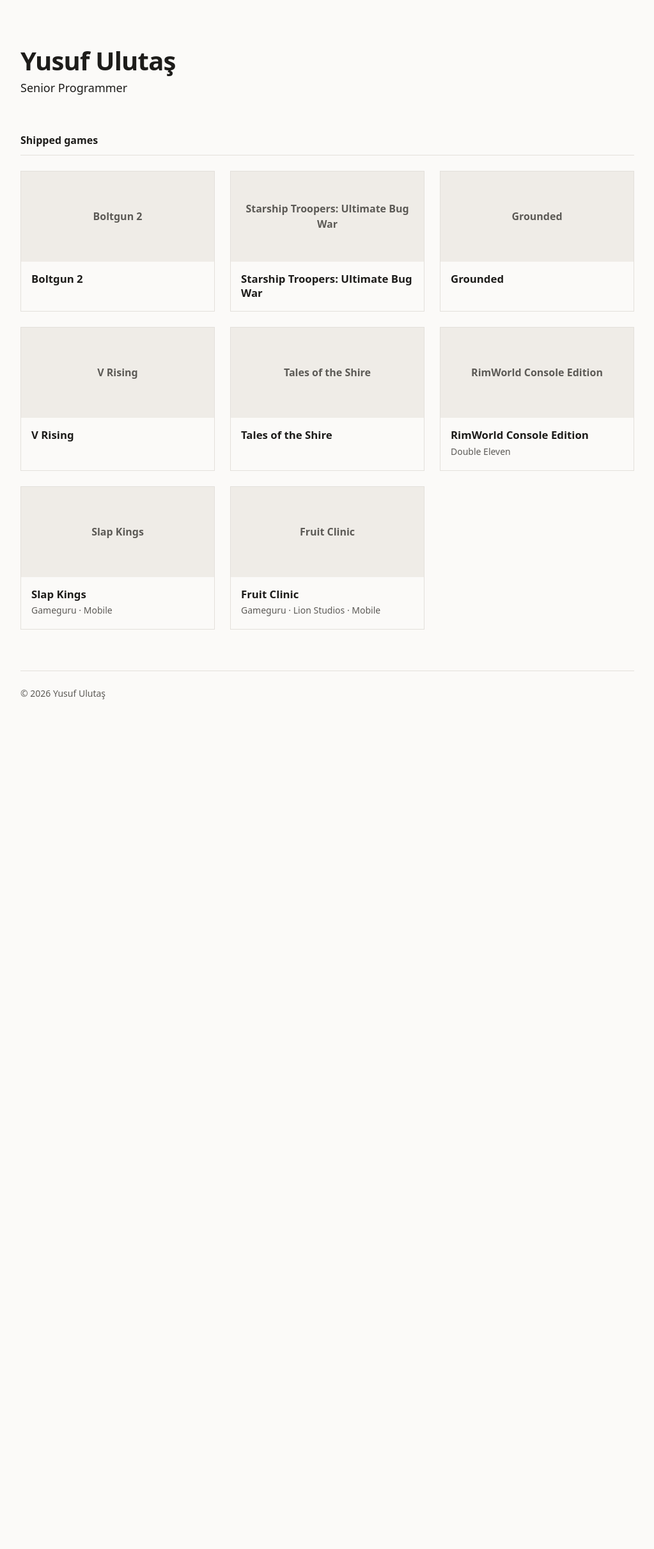
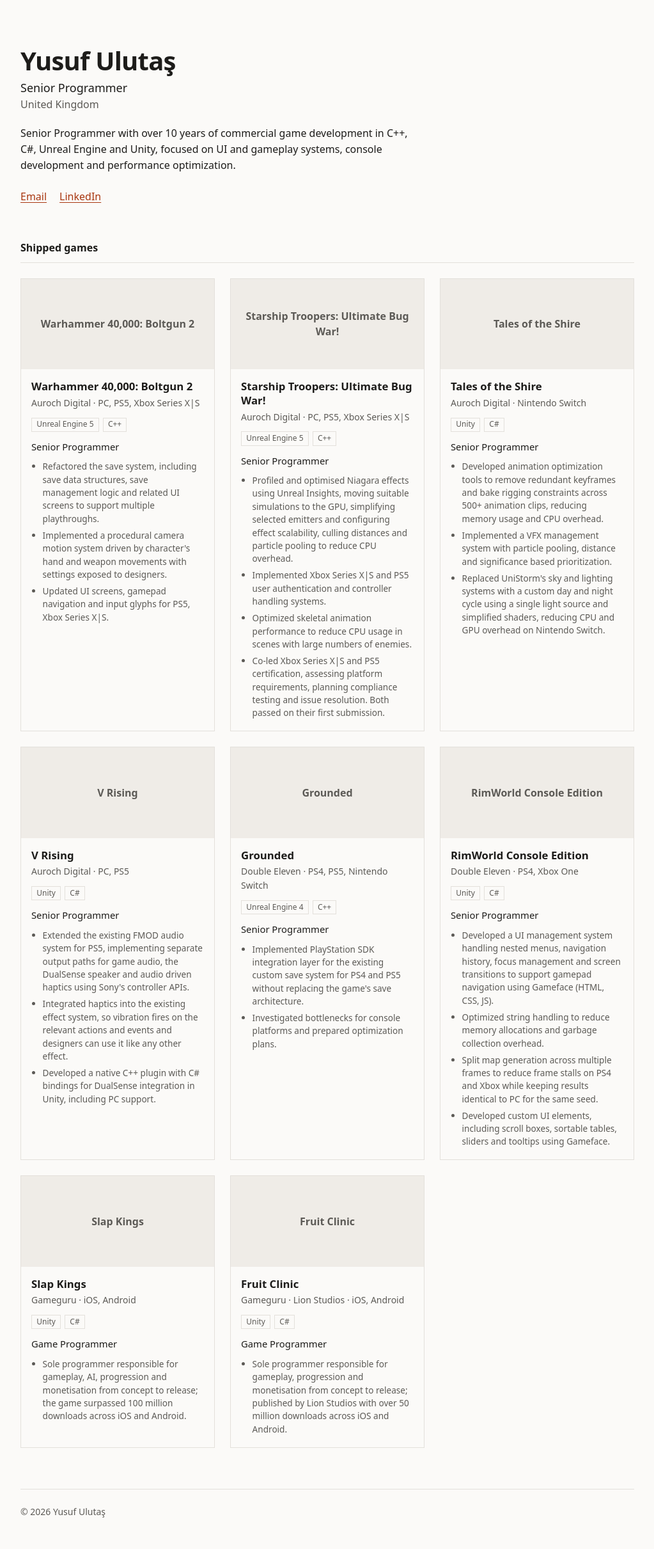
Before and after one commit to yusufulutas/yusufulutas.github.io, a Jekyll site: the page built from index.html, in a window 1280 px wide. Shown: the whole page at 64% size, without its empty margins (128-1151 px from the left). Built offline with Jekyll 4.4.1, drawn with Linux system fonts in a browser that asks for light colours; before the commit the page ends 1142 px from its top, so only the background shows below that.

Commit message:
Fill in games and profile from CV

```diff
--- a/_data/games.yml
+++ b/_data/games.yml
@@ -5,61 +5,81 @@
 #     - label: Steam
 #       url: https://store.steampowered.com/app/...
 
-- title: Boltgun 2
-  studio:
+- title: "Warhammer 40,000: Boltgun 2"
+  studio: Auroch Digital
   publisher:
   year:
-  platforms: []
-  tech: []
-  role:
+  platforms: [PC, PS5, Xbox Series X|S]
+  tech: [Unreal Engine 5, C++]
+  role: Senior Programmer
+  notes:
+    - Refactored the save system, including save data structures, save management logic and related UI screens to support multiple playthroughs.
+    - Implemented a procedural camera motion system driven by character's hand and weapon movements with settings exposed to designers.
+    - Updated UI screens, gamepad navigation and input glyphs for PS5, Xbox Series X|S.
   image:
   links: []
   featured: false
   section: professional
 
-- title: "Starship Troopers: Ultimate Bug War"
-  studio:
+- title: "Starship Troopers: Ultimate Bug War!"
+  studio: Auroch Digital
   publisher:
   year:
-  platforms: []
-  tech: []
-  role:
+  platforms: [PC, PS5, Xbox Series X|S]
+  tech: [Unreal Engine 5, C++]
+  role: Senior Programmer
+  notes:
+    - Profiled and optimised Niagara effects using Unreal Insights, moving suitable simulations to the GPU, simplifying selected emitters and configuring effect scalability, culling distances and particle pooling to reduce CPU overhead.
+    - Implemented Xbox Series X|S and PS5 user authentication and controller handling systems.
+    - Optimized skeletal animation performance to reduce CPU usage in scenes with large numbers of enemies.
+    - Co-led Xbox Series X|S and PS5 certification, assessing platform requirements, planning compliance testing and issue resolution. Both passed on their first submission.
+  image:
+  links: []
+  featured: false
+  section: professional
+
+- title: Tales of the Shire
+  studio: Auroch Digital
+  publisher:
+  year:
+  platforms: [Nintendo Switch]
+  tech: [Unity, C#]
+  role: Senior Programmer
+  notes:
+    - Developed animation optimization tools to remove redundant keyframes and bake rigging constraints across 500+ animation clips, reducing memory usage and CPU overhead.
+    - Implemented a VFX management system with particle pooling, distance and significance based prioritization.
+    - Replaced UniStorm's sky and lighting systems with a custom day and night cycle using a single light source and simplified shaders, reducing CPU and GPU overhead on Nintendo Switch.
+  image:
+  links: []
+  featured: false
+  section: professional
+
+- title: V Rising
+  studio: Auroch Digital
+  publisher:
+  year:
+  platforms: [PC, PS5]
+  tech: [Unity, C#]
+  role: Senior Programmer
+  notes:
+    - Extended the existing FMOD audio system for PS5, implementing separate output paths for game audio, the DualSense speaker and audio driven haptics using Sony's controller APIs.
+    - Integrated haptics into the existing effect system, so vibration fires on the relevant actions and events and designers can use it like any other effect.
+    - Developed a native C++ plugin with C# bindings for DualSense integration in Unity, including PC support.
   image:
   links: []
   featured: false
   section: professional
 
 - title: Grounded
-  studio:
+  studio: Double Eleven
   publisher:
   year:
-  platforms: []
-  tech: []
-  role:
-  image:
-  links: []
-  featured: false
-  section: professional
-
-- title: V Rising
-  studio:
-  publisher:
-  year:
-  platforms: []
-  tech: []
-  role:
-  image:
-  links: []
-  featured: false
-  section: professional
-
-- title: Tales of the Shire
-  studio:
-  publisher:
-  year:
-  platforms: []
-  tech: []
-  role:
+  platforms: [PS4, PS5, Nintendo Switch]
+  tech: [Unreal Engine 4, C++]
+  role: Senior Programmer
+  notes:
+    - Implemented PlayStation SDK integration layer for the existing custom save system for PS4 and PS5 without replacing the game's save architecture.
+    - Investigated bottlenecks for console platforms and prepared optimization plans.
   image:
   links: []
   featured: false
@@ -69,9 +89,14 @@
   studio: Double Eleven
   publisher:
   year:
-  platforms: []
-  tech: []
-  role:
+  platforms: [PS4, Xbox One]
+  tech: [Unity, C#]
+  role: Senior Programmer
+  notes:
+    - Developed a UI management system handling nested menus, navigation history, focus management and screen transitions to support gamepad navigation using Gameface (HTML, CSS, JS).
+    - Optimized string handling to reduce memory allocations and garbage collection overhead.
+    - Split map generation across multiple frames to reduce frame stalls on PS4 and Xbox while keeping results identical to PC for the same seed.
+    - Developed custom UI elements, including scroll boxes, sortable tables, sliders and tooltips using Gameface.
   image:
   links: []
   featured: false
@@ -81,9 +106,11 @@
   studio: Gameguru
   publisher:
   year:
-  platforms: [Mobile]   # iOS / Android?
-  tech: []
-  role:
+  platforms: [iOS, Android]
+  tech: [Unity, C#]
+  role: Game Programmer
+  notes:
+    - Sole programmer responsible for gameplay, AI, progression and monetisation from concept to release; the game surpassed 100 million downloads across iOS and Android.
   image:
   links: []
   featured: false
@@ -93,9 +120,11 @@
   studio: Gameguru
   publisher: Lion Studios
   year:
-  platforms: [Mobile]   # iOS / Android?
-  tech: []
-  role:
+  platforms: [iOS, Android]
+  tech: [Unity, C#]
+  role: Game Programmer
+  notes:
+    - Sole programmer responsible for gameplay, progression and monetisation from concept to release; published by Lion Studios with over 50 million downloads across iOS and Android.
   image:
   links: []
   featured: false
--- a/_data/profile.yml
+++ b/_data/profile.yml
@@ -1,14 +1,14 @@
 name: Yusuf Ulutaş
 title: Senior Programmer
-location:
-intro:
+location: United Kingdom
+intro: Senior Programmer with over 10 years of commercial game development in C++, C#, Unreal Engine and Unity, focused on UI and gameplay systems, console development and performance optimization.
 
 # Links without a url are hidden.
 links:
   - label: Email
-    url:            # mailto:name@example.com
+    url: mailto:ulutasyusuf@gmail.com
   - label: LinkedIn
-    url:
+    url: https://www.linkedin.com/in/yusufulutas
   - label: GitHub
     url:
   - label: CV
--- a/_includes/game-card.html
+++ b/_includes/game-card.html
@@ -29,6 +29,13 @@
     {%- if game.role %}
     <p class="game-role">{{ game.role }}</p>
     {%- endif %}
+    {%- if game.notes.size > 0 %}
+    <ul class="notes">
+      {%- for note in game.notes %}
+      <li>{{ note }}</li>
+      {%- endfor %}
+    </ul>
+    {%- endif %}
     {%- if links.size > 0 %}
     <ul class="links">
       {%- for link in links %}
--- a/assets/css/style.css
+++ b/assets/css/style.css
@@ -195,6 +195,19 @@ a:focus-visible {
   font-size: 0.925rem;
 }
 
+.notes {
+  margin-top: 0.6rem;
+  padding-left: 1.1rem;
+  list-style: disc;
+  color: var(--muted);
+  font-size: 0.85rem;
+  line-height: 1.5;
+}
+
+.notes li + li {
+  margin-top: 0.35rem;
+}
+
 .links {
   display: flex;
   flex-wrap: wrap;
```
